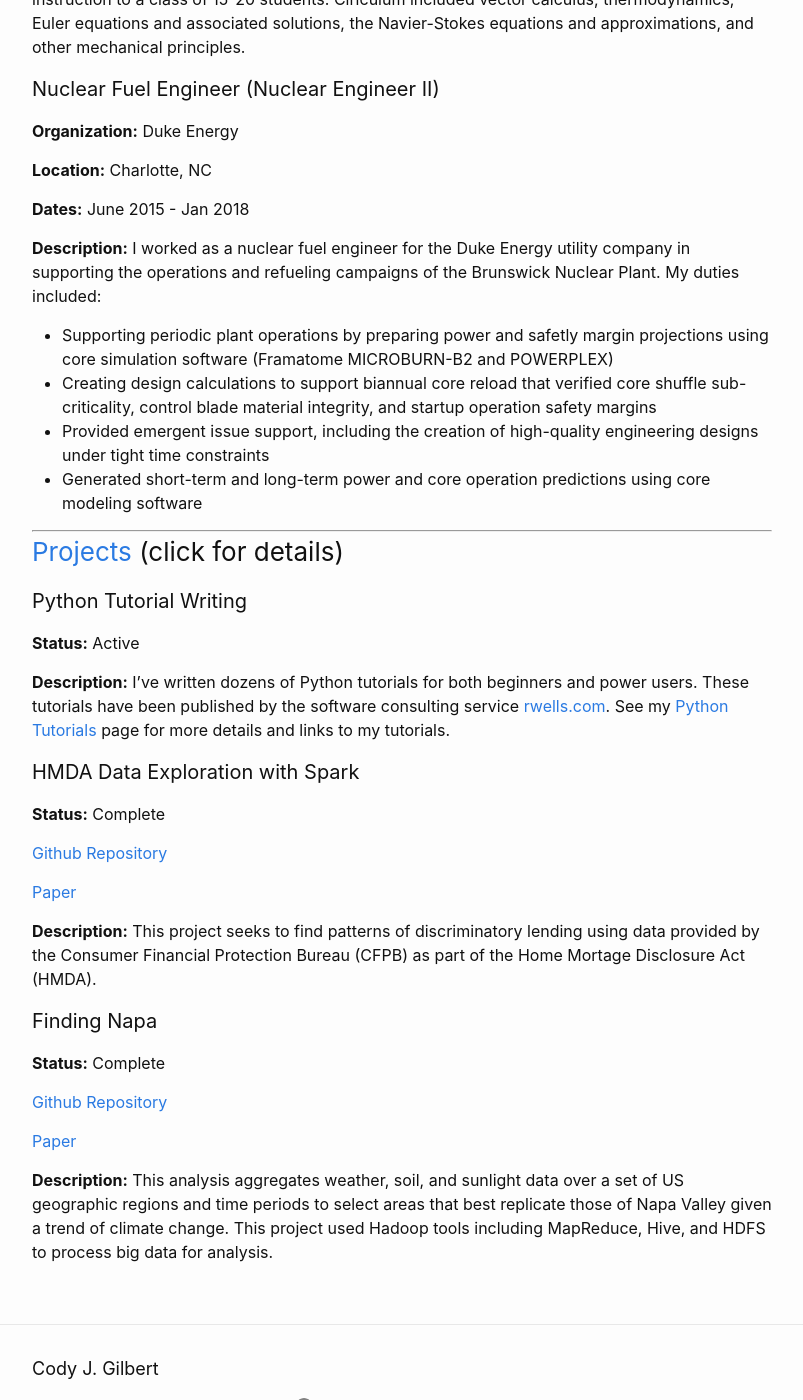
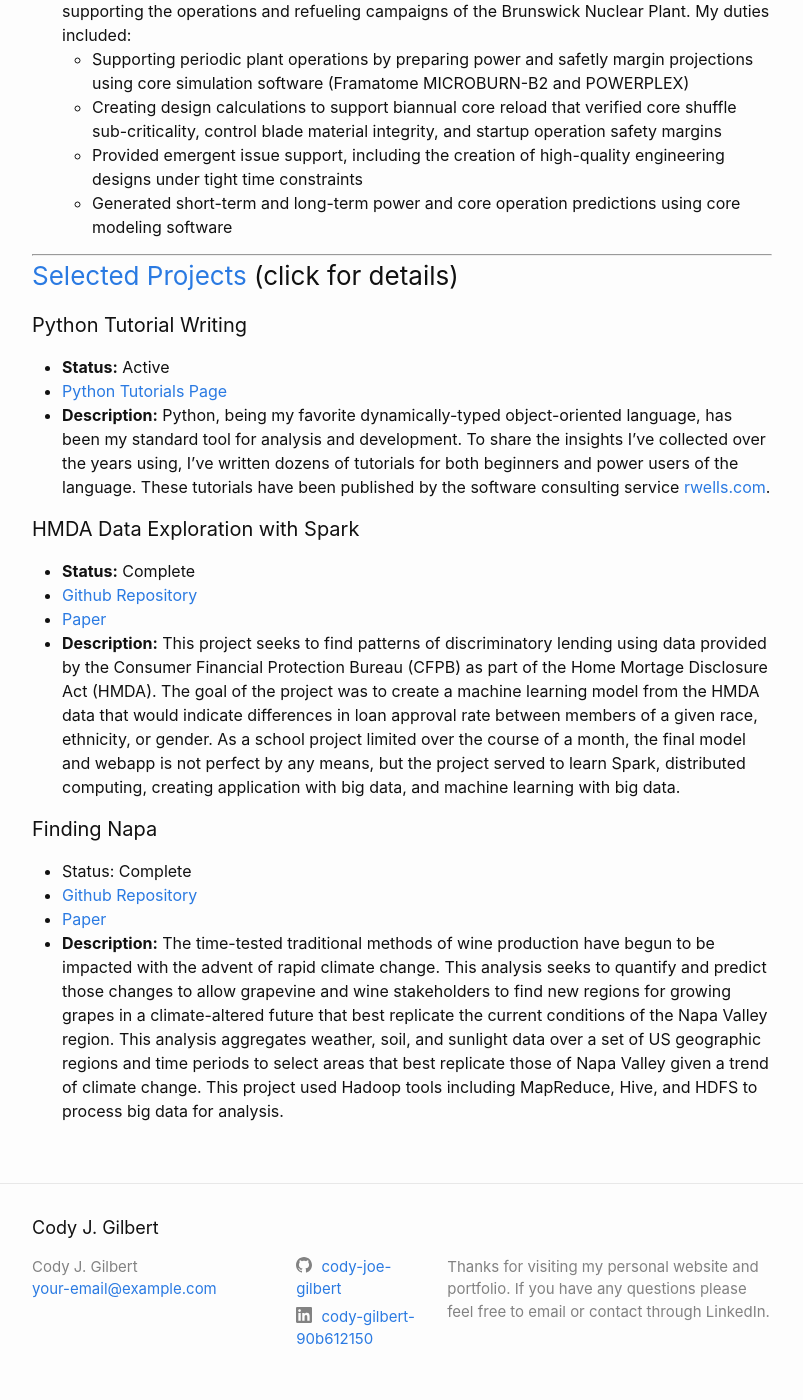
Before and after one commit to cody-joe-gilbert/cody-joe-gilbert.github.io, a Jekyll site: the page built from subpages/resume.md, in a window 1280 px wide and 1400 px high, scrolled down 2164 px. Shown: the whole window, without its empty margins (238-1041 px from the left). Built offline with Jekyll 4.4.1, drawn with Linux system fonts in a browser that asks for light colours; some of the changed text lies outside the part shown.

Commit message:
updated projects and formatting

```diff
--- a/subpages/resume.md
+++ b/subpages/resume.md
@@ -13,37 +13,27 @@ This page contains an extended version of my resume to provide additional inform
 	* [Undergraduate](#undergraduate)
 * [Programming Languages](#programming_languages)
 * [Work Experience](#work_experience)
-* [Projects](#projects)
+* [Selected Projects](#projects)
 
 ### Education <a name="education"></a>
 
 #### Graduate <a name="graduate"></a>
 
-**Degree:** Master of Science - Computer Science
-
-**Dates:** May 2018 to Present
-
-**School:** New York University, Courant Institute of Mathematical Sciences
-
-**Location:** New York, New York
-
-**GPA:** 3.7/4.0
-
-**Relevant Coursework:** Algorithms, Programming Languages, Operating Systems, Statistical Learning, Probability Theory, Database Systems, Artificial Intelligence, Big Data Application Development, Big Data Analytics
+* **Degree:** Master of Science - Computer Science
+* **Dates:** May 2018 to Present
+* **School:** New York University, Courant Institute of Mathematical Sciences
+* **Location:** New York, New York
+* **GPA:** 3.7/4.0
+* **Relevant Coursework:** Algorithms, Programming Languages, Operating Systems, Statistical Learning, Probability Theory, Database Systems, Artificial Intelligence, Big Data Application Development, Big Data Analytics
 
 #### Undergraduate <a name="undergraduate"></a>
 
-**Degree:** Bachelor of Science - Nuclear Engineering
-
-**School:** North Carolina State University, College of Engineering
-
-**Location:** Raleigh, North Carolina
-
-**GPA:** 4.0/4.0
-
-**Honors and Activities:** Valedictorian, Summa Cum Laude, Senior Design Team Leader, Dean's List (6), University Scholars Program, American Nuclear Society Member, Eagle Scout
-
-**Scholarships:** American Nuclear Society Robert G. Lacy Scholarship, CASL Undergraduate Scholar, American Nuclear Society Operations and Power Division Scholarship, American Nuclear Society National Sophomore Scholarship, Nuclear Engineering University Program Scholarship
+* **Degree:** Bachelor of Science - Nuclear Engineering
+* **School:** North Carolina State University, College of Engineering
+* **Location:** Raleigh, North Carolina
+* **GPA:** 4.0/4.0
+* **Honors and Activities:** Valedictorian, Summa Cum Laude, Senior Design Team Leader, Dean's List (6), University Scholars Program, American Nuclear Society Member, Eagle Scout
+* **Scholarships:** American Nuclear Society Robert G. Lacy Scholarship, CASL Undergraduate Scholar, American Nuclear Society Operations and Power Division Scholarship, American Nuclear Society National Sophomore Scholarship, Nuclear Engineering University Program Scholarship
 
 ***
 
@@ -71,67 +61,49 @@ This page contains an extended version of my resume to provide additional inform
 
 #### Research Assistant
 
-**Organization:** New York University
-
-**Location:** New York, NY
-
-**Dates:** Jan 2019 - July 2019
-
-**Description:** Research assistant under Professor Benjamin Peherstorfer in model reduction methods. This role involved applying model reduction methods including Proper Orthogonal Decomposition (POD), Discrete Empirical Interpolation Method (DEIM), and Adaptive Discrete Empirical Interpolation Method (ADEIM) on a simulated rocket combustion model to accelerate the computation of approximate state solutions.
+* **Organization:** New York University
+* **Location:** New York, NY
+* **Dates:** Jan 2019 - July 2019
+* **Description:** Research assistant under Professor Benjamin Peherstorfer in model reduction methods. This role involved applying model reduction methods including Proper Orthogonal Decomposition (POD), Discrete Empirical Interpolation Method (DEIM), and Adaptive Discrete Empirical Interpolation Method (ADEIM) on a simulated rocket combustion model to accelerate the computation of approximate state solutions.
 
 #### Recitation Leader
 
-**Organization:** New York University
-
-**Location:** New York, NY
-
-**Dates:** Jan 2019 - May 2019
-
-**Description:** Worked with Professor Antoine Cerfon to give weekly supplementary fluid dynamics instruction to a class of 15-20 students. Ciriculum included vector calculus, thermodynamics, Euler equations and associated solutions, the Navier-Stokes equations and approximations, and other mechanical principles.
+* **Organization:** New York University
+* **Location:** New York, NY
+* **Dates:** Jan 2019 - May 2019
+* **Description:** Worked with Professor Antoine Cerfon to give weekly supplementary fluid dynamics instruction to a class of 15-20 students. Ciriculum included vector calculus, thermodynamics, Euler equations and associated solutions, the Navier-Stokes equations and approximations, and other mechanical principles.
 
 #### Nuclear Fuel Engineer (Nuclear Engineer II)
 
-**Organization:** Duke Energy
-
-**Location:** Charlotte, NC
-
-**Dates:** June 2015 - Jan 2018
-
-**Description:** I worked as a nuclear fuel engineer for the Duke Energy utility company in supporting the operations and refueling campaigns of the Brunswick Nuclear Plant.
-My duties included:
-
-* Supporting periodic plant operations by preparing power and safetly margin projections using core simulation software (Framatome MICROBURN-B2 and POWERPLEX)
-* Creating design calculations to support biannual core reload that verified core shuffle sub-criticality, control blade material integrity, and startup operation safety margins
-* Provided emergent issue support, including the creation of high-quality engineering designs under tight time constraints
-* Generated short-term and long-term power and core operation predictions using core modeling software
+* **Organization:** Duke Energy
+* **Location:** Charlotte, NC
+* **Dates:** June 2015 - Jan 2018
+* **Description:** I worked as a nuclear fuel engineer for the Duke Energy utility company in supporting the operations and refueling campaigns of the Brunswick Nuclear Plant. My duties included:
+	* Supporting periodic plant operations by preparing power and safetly margin projections using core simulation software (Framatome MICROBURN-B2 and POWERPLEX)
+	* Creating design calculations to support biannual core reload that verified core shuffle sub-criticality, control blade material integrity, and startup operation safety margins
+	* Provided emergent issue support, including the creation of high-quality engineering designs under tight time constraints
+	* Generated short-term and long-term power and core operation predictions using core modeling software
 
 ***
 
-### [Projects]({{ site.url }}/projects/) (click for details) <a name="projects"></a>
+### [Selected Projects]({{ site.url }}/projects/) (click for details) <a name="projects"></a>
 
 #### Python Tutorial Writing
 
-**Status:** Active
-
-**Description:** I've written dozens of Python tutorials for both beginners and power users. These tutorials have been published by the software consulting service [rwells.com]( https://wellsr.com/python ). See my [Python Tutorials]({{ site.url }}/projects/python_tutorials/) page for more details and links to my tutorials.
+* **Status:** Active
+* [Python Tutorials Page]({{ site.url }}/projects/python_tutorials/)
+* **Description:** Python, being my favorite dynamically-typed object-oriented language, has been my standard tool for analysis and development. To share the insights I've collected over the years using, I've written dozens of tutorials for both beginners and power users of the language. These tutorials have been published by the software consulting service [rwells.com]( https://wellsr.com/python ).
 
 #### HMDA Data Exploration with Spark
 
-**Status:** Complete
-
-[Github Repository]( https://github.com/cody-joe-gilbert/SU19SparkClass )
-
-[Paper]( https://github.com/cody-joe-gilbert/SU19SparkClass/blob/master/presentation/paper/HMDA_Paper.pdf )
-
-**Description:** This project seeks to find patterns of discriminatory lending using data provided by the Consumer Financial Protection Bureau
-(CFPB) as part of the Home Mortage Disclosure Act (HMDA).
+* **Status:** Complete
+* [Github Repository]( https://github.com/cody-joe-gilbert/SU19SparkClass )
+* [Paper]( https://github.com/cody-joe-gilbert/SU19SparkClass/blob/master/presentation/paper/HMDA_Paper.pdf )
+* **Description:** This project seeks to find patterns of discriminatory lending using data provided by the Consumer Financial Protection Bureau (CFPB) as part of the Home Mortage Disclosure Act (HMDA). The goal of the project was to create a machine learning model from the HMDA data that would indicate differences in loan approval rate between members of a given race, ethnicity, or gender. As a school project limited over the course of a month, the final model and webapp is not perfect by any means, but the project served to learn Spark, distributed computing, creating application with big data, and machine learning with big data.
 
 #### Finding Napa
 
-**Status:** Complete
-
-[Github Repository]( https://github.com/cody-joe-gilbert/SU19Hadoop )
-
-[Paper]( https://github.com/cody-joe-gilbert/SU19Hadoop/blob/master/TeamPaper.pdf )
-
-**Description:** This analysis aggregates weather, soil, and sunlight data over a set of US geographic regions and time periods to select areas that best replicate those of Napa Valley given a trend of climate change. This project used Hadoop tools including MapReduce, Hive, and HDFS to process big data for analysis.
+* Status: Complete
+* [Github Repository]( https://github.com/cody-joe-gilbert/SU19Hadoop )
+* [Paper]( https://github.com/cody-joe-gilbert/SU19Hadoop/blob/master/TeamPaper.pdf )
+* **Description:** The time-tested traditional methods of wine production have begun to be impacted with the advent of rapid climate change. This analysis seeks to quantify and predict those changes to allow grapevine and wine stakeholders to find new regions for growing grapes in a climate-altered future that best replicate the current conditions of the Napa Valley region. This analysis aggregates weather, soil, and sunlight data over a set of US geographic regions and time periods to select areas that best replicate those of Napa Valley given a trend of climate change. This project used Hadoop tools including MapReduce, Hive, and HDFS to process big data for analysis.
```
Also changed, not shown: subpages/projects.md (+53 -13 lines), subpages/work_experience.md (+34 -59 lines).
